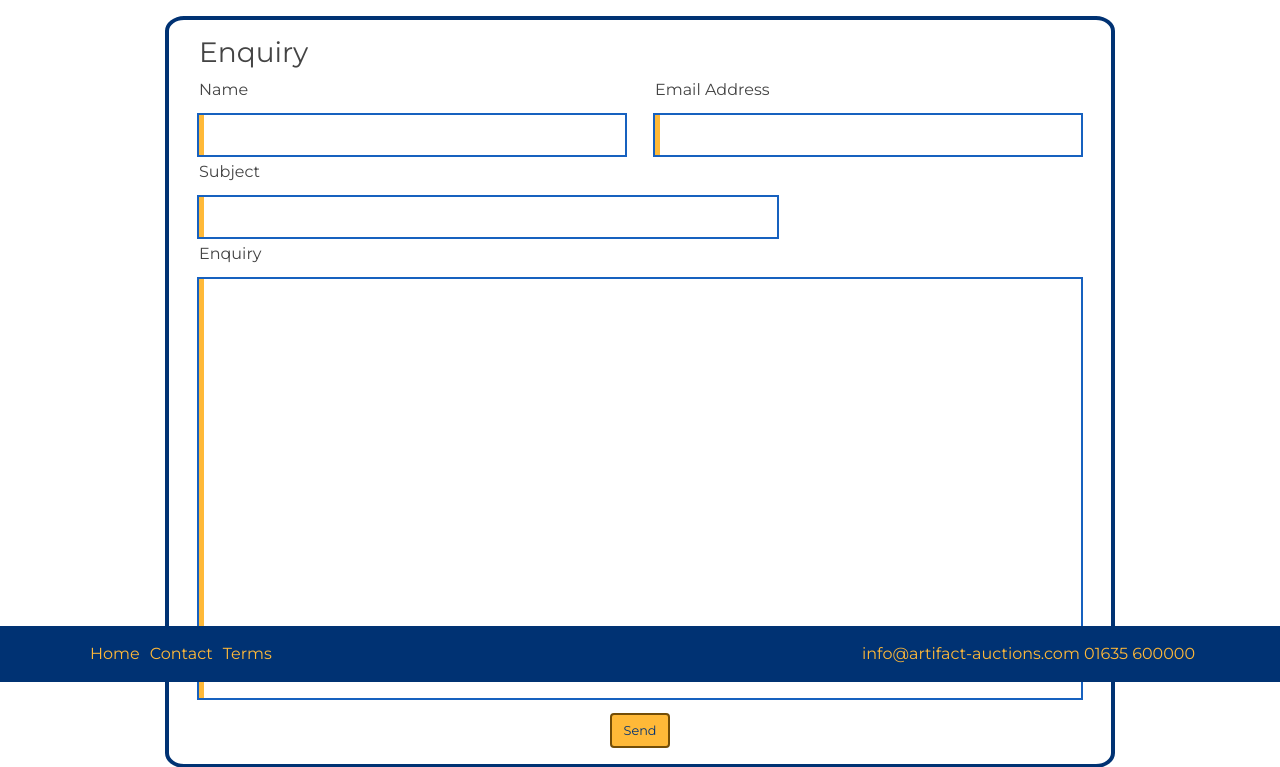
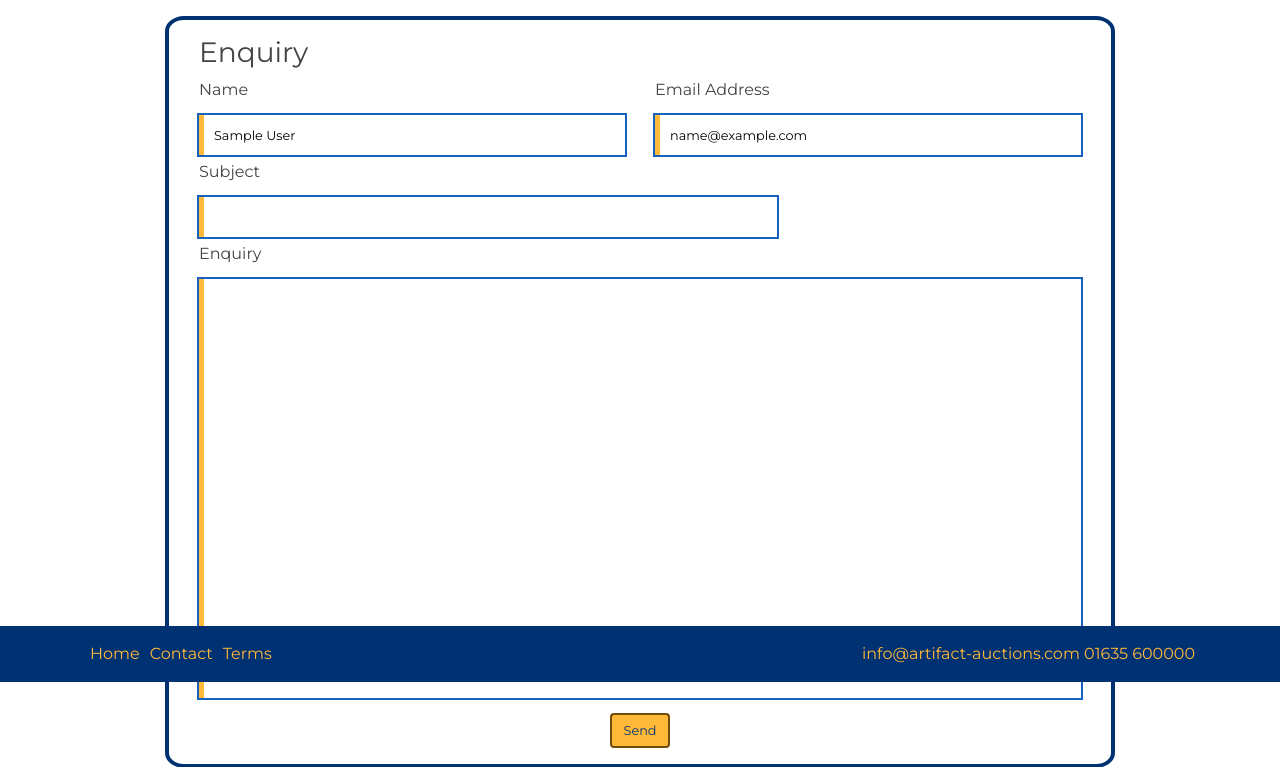
Before and after one commit to Shilldon/artifact-auction, a Django app: page /contact/enquiry/ in a window 1280 px wide. Shown: the part 118-885 px from the top of the page. Run offline with Django 3.2, Linux system fonts and the light colour scheme; the visitor is signed in with stand-in values (Sample User, id 1); some libraries are stand-ins or nearby versions.

Commit message:
updated contact form to autopopulate with user's details

```diff
--- a/contact/templates/contact.html
+++ b/contact/templates/contact.html
@@ -18,13 +18,24 @@
                             <div class="col-12 col-sm-6">
                                 <label for="id_name">Name</label>
                                 <div class="styled-box pl-2">
-                                    {% render_field contact_form.name %}
+                                    {% if user.is_authenticated %}
+                                        {% with user.first_name|add:" "|add:user.last_name as full_name %}
+                                        {% render_field contact_form.name value=full_name %}
+                                        {% endwith %}
+                                    {% else %}
+                                        {% render_field contact_form.name %}
+                                    {% endif %}
                                 </div>
                             </div>
                             <div class="col-12 col-sm-6">
                                 <label for="id_email_address">Email Address</label>
                                 <div class="styled-box pl-2">
-                                    {% render_field contact_form.email_address %}
+                                    {% if user.is_authenticated %}
+                                        {% render_field contact_form.email_address value=user.email %}
+                                    {% else %}
+                                        {% render_field contact_form.email_address %}
+                                    {% endif %}
+
                                 </div>
                             </div>
                         </div>
```
